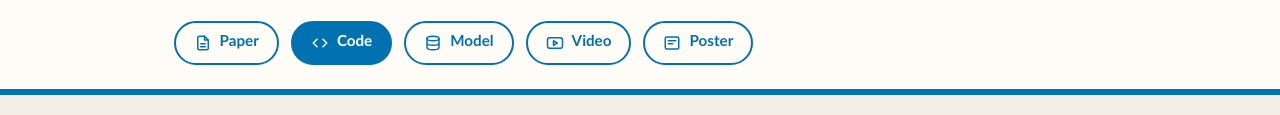
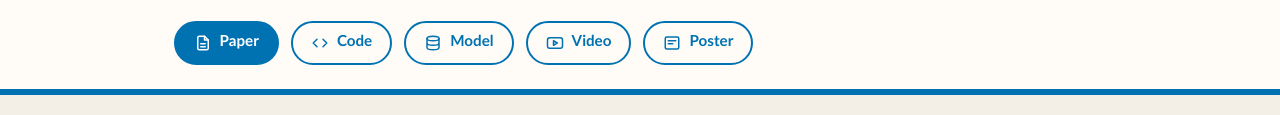
Before and after one commit to janghunn/pavesplat, a plain HTML site: page index.html in a window 1280 px wide. Shown: the part 422-537 px from the top of the page. Drawn offline with Linux system fonts and the light colour scheme.

Commit message:
Update PaveSplat project page

```diff
--- a/index.html
+++ b/index.html
@@ -67,11 +67,11 @@
     <h1 id="paper-title"><span class="t-brand">PaveSplat:</span> <span class="t-sub" data-ko="잔차 보정된 표면 정렬 공분산을 이용한 해상도 강건 피드포워드 가우시안 스플래팅">Resolution-Robust Feed-Forward Gaussian Splatting with Residually Corrected Surface-Aligned Covariances</span></h1>
     <p class="authors byline"><span id="authors" class="author-list">Janghun Kim<sup class="corresponding-mark" role="img" aria-label="corresponding author" data-ko-label="교신저자"></sup>, Hyun-Cheol Kim, Eunbin An, Myeonghun Oh, Hyon-Gon Choo</span><span id="affiliation" class="affiliation" data-ko="한국전자통신연구원(ETRI), 대한민국">Electronics and Telecommunications Research Institute (ETRI), South Korea</span><span class="corresponding-line"><span data-ko="✉ 교신저자:">✉ Corresponding author:</span> <a id="corresponding-email" href="mailto:janghun@etri.re.kr">janghun@etri.re.kr</a></span></p>
     <div class="btns paper-links">
-      <a class="btn" data-link="paper" href="https://arxiv.org/abs/2611.26045" target="_blank" rel="noopener noreferrer">
+      <a class="btn primary" data-link="paper" href="https://arxiv.org/abs/2611.26045" target="_blank" rel="noopener noreferrer">
         <svg viewBox="0 0 24 24" aria-hidden="true"><path d="M14 3H7a2 2 0 0 0-2 2v14a2 2 0 0 0 2 2h10a2 2 0 0 0 2-2V8z"/><path d="M14 3v5h5M9 13h6M9 17h6"/></svg>
         <span data-ko="논문">Paper</span>
       </a>
-      <a class="btn primary" data-link="code" href="https://github.com/janghunn/pavesplat" target="_blank" rel="noopener noreferrer">
+      <a class="btn" data-link="code" href="https://github.com/janghunn/pavesplat" target="_blank" rel="noopener noreferrer">
         <svg viewBox="0 0 24 24" aria-hidden="true"><path d="M8 7l-5 5 5 5M16 7l5 5-5 5"/></svg>
         <span data-ko="코드">Code</span>
       </a>
```
